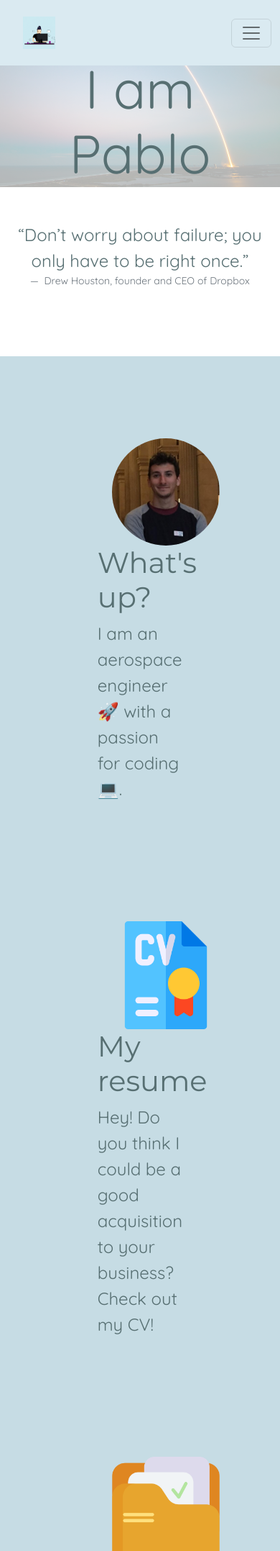
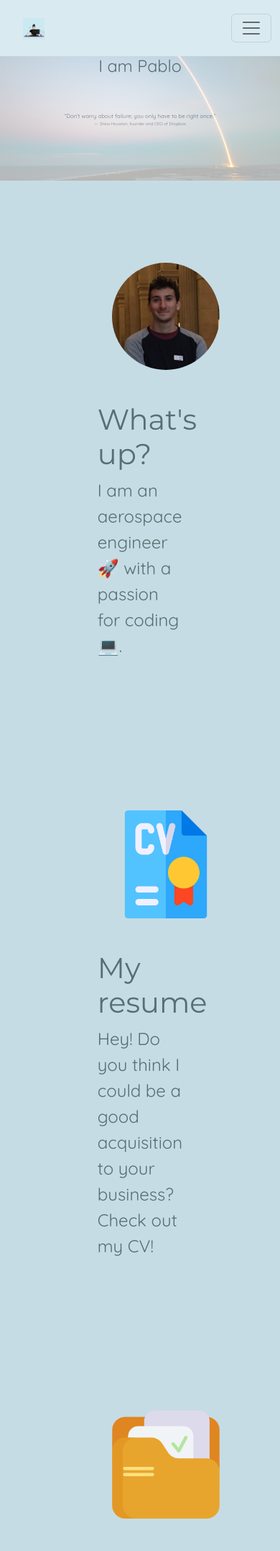
Before and after one commit to pablouboldi/my-website, a Flask app: page / in a window 390 px wide. Shown: the top 2155 px of the page at 72% size. Run offline with Flask 2, Linux system fonts and the light colour scheme; some libraries are stand-ins or nearby versions.

Commit message:
Update header.html and index.html for better responsiveness

```diff
--- a/static/css/styles.css
+++ b/static/css/styles.css
@@ -6,7 +6,7 @@ body {
 }
 
 h1 {
-    font-size: 75px;
+    font-size: 6vw;
     margin: 0px auto 0px auto;
     font-family: Quicksand, sans-serif;
 }
@@ -20,6 +20,14 @@ h2 {
 h3 {
     color: #11999E;
     font-family: Montserrat, sans-serif;
+}
+
+blockquote p{
+    font-size: 2vw;
+}
+
+.blockquote-footer{
+    font-size: 1.5vw;
 }
 
 p {
@@ -54,8 +62,9 @@ hr {
     background-color: #DAEAF1;
 }
 
-.navbar-brand {
-    color: #576F72;
+.navbar-brand img{
+    width: 30px;
+    height: 30px;
 }
 
 .navbar-brand:hover {
@@ -81,7 +90,7 @@ hr {
 #header {
     position: relative;
     overflow: hidden;
-    padding: 20% 3% 20%;
+    padding: 20% 3% 15%;
 }
 
 #header h1{
@@ -125,6 +134,10 @@ hr {
 .main-container img {
     width: 150px;
     margin-bottom: 50px;
+}
+
+.item-container {
+    margin-bottom: 45px;
 }
 
 #profile-img {
--- a/templates/header.html
+++ b/templates/header.html
@@ -41,7 +41,7 @@
 <nav class="navbar navbar-expand-lg fixed-top" id="mainNav">
     <div class="container-fluid">
         <a class="navbar-brand" href="{{url_for('home')}}">
-            <img src='{{ url_for("static", filename="img/logo_4.png")}}' alt="logo-pic" width="45" height="45">
+            <img src='{{ url_for("static", filename="img/logo_4.png")}}' alt="logo-pic">
         </a>
         <button class="navbar-toggler"
                 type="button"
--- a/templates/index.html
+++ b/templates/index.html
@@ -20,12 +20,12 @@
     <div class="row">
 
         <div class="main-container d-flex flex-column flex-md-row">
-            <div class="col-lg-6 col-md-6">
+            <div class="col-lg-6 col-md-6 item-container">
                 <a href="{{ url_for('about') }}"><img class="index-img my-auto" id="profile-img"
                                                       src='{{ url_for("static", filename="img/profile.jpg")}}'
                                                       alt="profile-img"></a>
             </div>
-            <div class="col-lg-4 col-md-6">
+            <div class="col-lg-4 col-md-6 item-container">
                 <h2>What's up?</h2>
                 <p>
                     I am an aerospace engineer 🚀 with a passion for coding 💻.
@@ -34,12 +34,12 @@
         </div>
 
         <div class="main-container d-flex  flex-column flex-md-row-reverse">
-            <div class="col-lg-6 col-md-6">
+            <div class="col-lg-6 col-md-6 item-container">
                 <a href="{{ url_for('static', filename='files/cv-pablo_uboldi_v2.pdf') }}" target="_blank"
                    rel="noreferrer"><img class="index-img  my-auto" src='{{ url_for("static", filename="img/cv.png")}}'
                                          alt="cv-img"></a>
             </div>
-            <div class="col-lg-4 col-md-6">
+            <div class="col-lg-4 col-md-6 item-container">
                 <h2>My resume</h2>
                 <p>
                     Hey! Do you think I could be a good acquisition to your business? Check out my CV!
@@ -49,12 +49,12 @@
 
 
         <div class="main-container d-flex  flex-column flex-md-row">
-            <div class="col-lg-6 col-md-6">
+            <div class="col-lg-6 col-md-6 item-container">
                 <a href="{{ url_for('portfolio') }}"><img class="index-img  my-auto"
                                                           src='{{ url_for("static", filename="img/portfolio.png")}}'
                                                           alt="portfolio-img"></a>
             </div>
-            <div class="col-lg-4 col-md-6">
+            <div class="col-lg-4 col-md-6 item-container">
                 <h2>My portfolio</h2>
                 <p>
                     Check out some projects I've been working on and tell me which one is your favourite.
```
